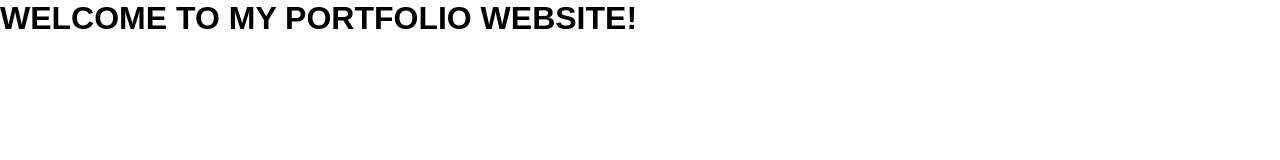
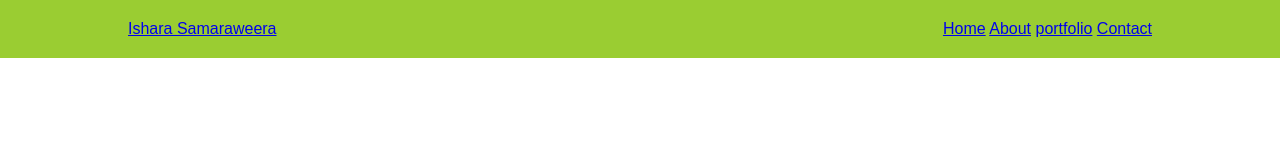
Before and after one commit to IsharaSamaraweera/MyPortfolio, a plain HTML site: page index.html in a window 1280 px wide. Drawn offline with Linux system fonts and the light colour scheme.

Commit message:
content modify

```diff
--- a/index.html
+++ b/index.html
@@ -7,6 +7,14 @@
     <link rel="stylesheet" href="style.css">
 </head>
 <body>
-    <h1>WELCOME TO MY PORTFOLIO WEBSITE!</h1>
+    <header Class="header">
+        <a href="#" class="logo">Ishara Samaraweera</a>
+        <nav class="navbar">
+            <a href="#">Home</a>
+            <a href="#">About</a>
+            <a href="#">portfolio</a>
+            <a href="#">Contact</a>
+        </nav>
+    </header>
 </body>
 </html>
```
